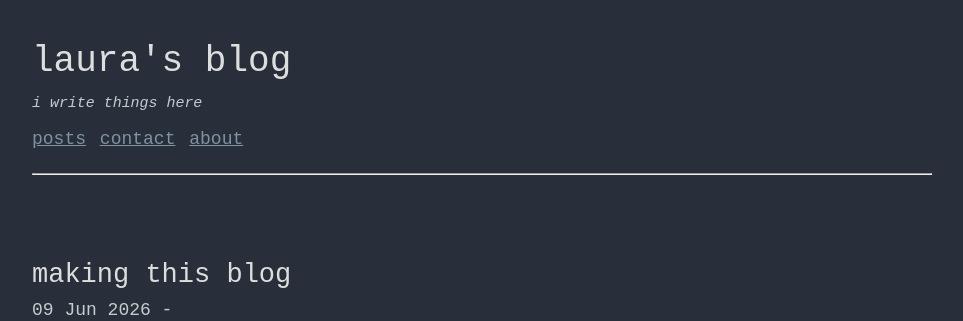
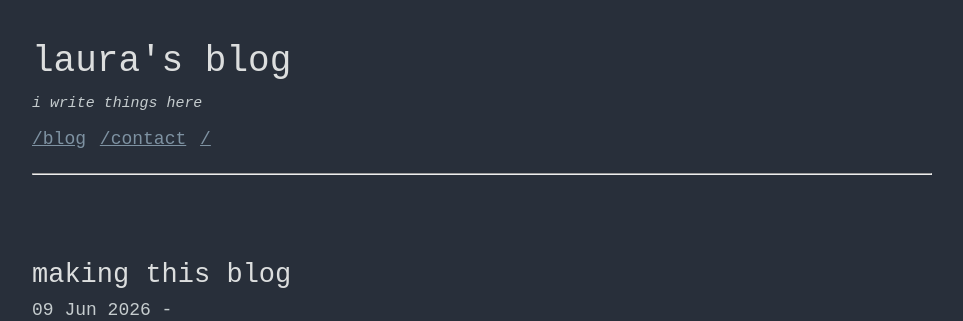
Before and after one commit to 7lauraa/7lauraa.github.io, a Jekyll site: the page built from _posts/2026-06-09-making-this-post.md, in a window 1280 px wide. Shown: the top 321 px of the page, without its empty margins (158-1121 px from the left). Built offline with Jekyll 4.4.1, drawn with Linux system fonts in a browser that asks for light colours.

Commit message:
Update nav.yml

```diff
--- a/_data/nav.yml
+++ b/_data/nav.yml
@@ -1,6 +1,6 @@
-- name: posts
-  link: /posts
-- name: contact
+- name: /blog
+  link: /blog
+- name: /contact
   link: /contact
-- name: about
+- name: /
   link: /
```
